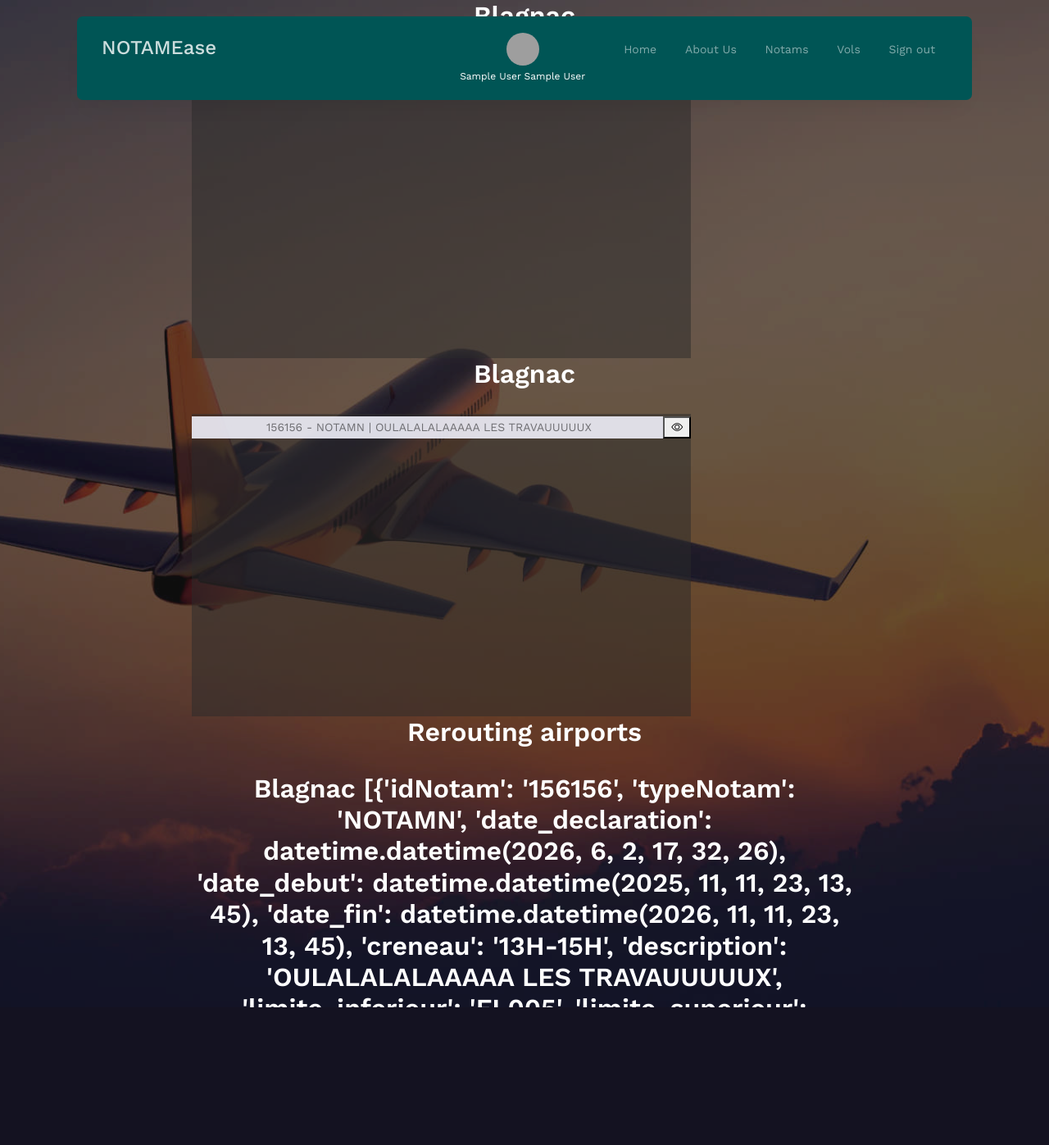
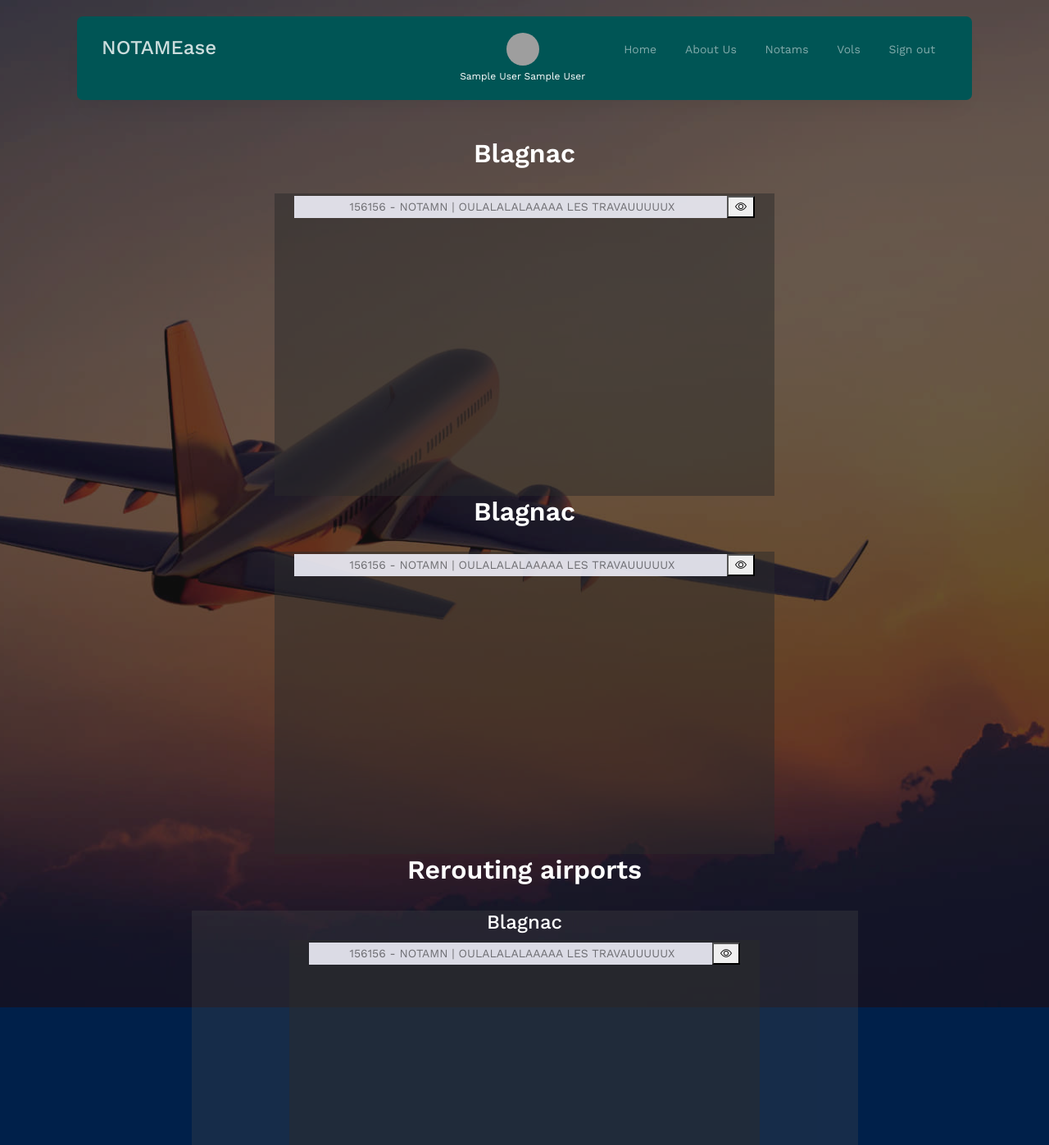
Before and after one commit to AllanB274/NOTAM_manager_BE, a Flask app: page /volsanss in a window 1280 px wide. Shown: the whole page at 82% size. Before the commit the page ends 1229 px from the top, so only its background shows below. Run offline with Flask 3, Linux system fonts and the light colour scheme; the visitor is signed in with stand-in values (Sample User, id 1); data comes from the database, SQL or seed files in the repository; some libraries are stand-ins or nearby versions; grey boxes are pictures that could not be loaded.

Commit message:
let's go on a volsanss (y a quelques petits problèmes mais en vrai c'est ok)

```diff
--- a/notam_groupeA/SiteNotam/template/volsanss.html
+++ b/notam_groupeA/SiteNotam/template/volsanss.html
@@ -12,17 +12,47 @@
 </head>
 <body>
 {% include("layout/navbar.html") %}
-
+<br><br><br><br><br><br><br><br> <!-- en attendant de décrypter la doc du bootstrap -->
 <div class="hero">
     {% include("layout/bgimg.html") %}
 
+    <div class="modal fade" id="ModalNotam" tabindex="-1">
+        <div class="modal-dialog">
+            <div class="modal-content">
+
+                <div class="modal-header">
+                    <h5 class="modal-title">NOTAM - <span id="modal-id"></span></h5>
+                    {% if session['statut']!='client' and session['idUser'] %}
+                    <button class="col-auto px-2"><i class="bi bi-pencil-square"></i></button>
+                    {% endif %}
+                    <button type="button" class="btn-close" data-bs-dismiss="modal"></button>
+                </div>
+
+                <div class="modal-body">
+                    <p>ID : <span id="modal-id"></span></p>
+                    <p>Type : <span id="modal-type"></span></p>
+                    <p>Date de déclaration : <span id="modal-dateDecla"></span></p>
+                    <p>Date de début : <span id="modal-debut"></span></p>
+                    <p>Date de fin : <span id="modal-fin"></span></p>
+                    <p>Creneau : <span id="modal-creneau"></span></p>
+                    <p>Description : <span id="modal-description"></span></p>
+                    <p>Limite inférieure : <span id="modal-limiteInf"></span></p>
+                    <p>Limite supérieure : <span id="modal-limiteSup"></span></p>
+                    <p>Type de Vol : <span id="modal-typeVol"></span></p>
+                    <p>Aerodome concerné : <span id="modal-aerodromeId"></span> - <span id="modal-aerodromeCode"></span> <span id="modal-aerodromeNom"></span></p>
+                </div>
+
+            </div>
+        </div>
+    </div>
+
     <div class="container">
         <div class="row justify-content-center align-items-center">
-            <div class="col-lg-9 text-center">
+            <div class="col-lg-9 text-center align-items-center">
                 <h1 class="heading" data-aos="fade-up">
                     {{noms[notamsdep[0]["idAerodrome"]]}}
                 </h1>
-                <div id="notams" style="background-color: rgba(43, 43, 43, 0.5);width:75%" class="col-6" data-aos="fade-up">
+                <div id="notamsdep" style="background-color: rgba(43, 43, 43, 0.5);width:75%" class="container-fluid text-center" data-aos="fade-up">
                     <div style="overflow-y: scroll; height: 30vh; position:center">
                         {%for i in notamsdep%}
                         <div class="row justify-content-center align-items-center flex-nowrap gx-0 ps-1"
@@ -42,7 +72,7 @@
                 <h1 class="heading" data-aos="fade-up">
                     {{noms[notamsarr[0]["idAerodrome"]]}}
                 </h1>
-                <div id="notams" style="background-color: rgba(43, 43, 43, 0.5);width:75%" class="col-6" data-aos="fade-up">
+                <div id="notamsarr" style="background-color: rgba(43, 43, 43, 0.5);width:75%" class="container-fluid text-center" data-aos="fade-up">
                     <div style="overflow-y: scroll; height: 30vh;">
                         {%for i in notamsarr%}
                         <div class="row justify-content-center align-items-center flex-nowrap gx-0 ps-1"
@@ -59,15 +89,16 @@
                         {% endfor %}
                     </div>
                 </div>
-                <h1 class="heading" data-aos="fade-up">
+                <h1 class="heading">
                     Rerouting airports
                 </h1>
+                <div class="container-fluid text-center" style="background-color:rgba(73,73,73,0.3); overflow-y: scroll; height: 60vh;">
                 {%for i in dictid.keys()%}
-                <h4 class="heading" data-aos="fade-up">
-                    {{noms[i]}}
-                    {{notamsderoute[i]}}
-                </h4>
-                <div id="notams" style="background-color: rgba(43, 43, 43, 0.5);width:75%" class="col-6">
+                    <h4 class="text-white">
+                        {{noms[i]}}
+                    </h4>
+                <div id="notamsderoute" style="background-color: rgba(43, 43, 43, 0.5);width:75%" class="container-fluid text-center">
+
                     <div style="overflow-y: scroll; height: 30vh;">
                         {%for j in notamsderoute[i]%}
                         <div class="row justify-content-center align-items-center flex-nowrap gx-0 ps-1"
@@ -85,24 +116,19 @@
                     </div>
                 </div>
                 {% endfor %}
+                </div>
             {% if session['statut']!='client' %}
-            <h5 data-aos="fade-up"><a style="color:rgba(200, 200, 200, 0.58)" href="/ajouterAirport">Add an airport</a></h5>
+                <div class="container">
+            <h5 class="text-white"><a style="color:rgba(200, 200, 200, 0.58)" href="/ajouterAirport">Add an airport</a></h5>
             {% endif %}
-            <h5 data-aos="fade-up"><a style="color:rgba(200, 200, 200, 0.58)" href="/notam">Voir tous les notams</a></h5>
+            <h5 class="text-white"><a style="color:rgba(200, 200, 200, 0.58)" href="/notam">Voir tous les notams</a></h5>
+                </div>
             </div>
-            <h5 data-aos="fade-up"><a style="color:rgba(200, 200, 200, 0.58)" href="/notam">Voir tous les notams</a></h5>
         </div>
     </div>
 </div>
 {% include("layout/footer.html") %}
 <script>
-        // Posait problème, je sais plus à quoi ça servait, je laisse au cas où
-        // const $ = jQuery.noConflict();
-        // jQuery(function () {
-             // $.fn.editable.defaults.mode = 'inline'
-             // $(".modif").editable()
-         // })
-
         document.querySelectorAll(".open-modal-notam").forEach(button => {
 
             button.addEventListener("click", function () {
```
